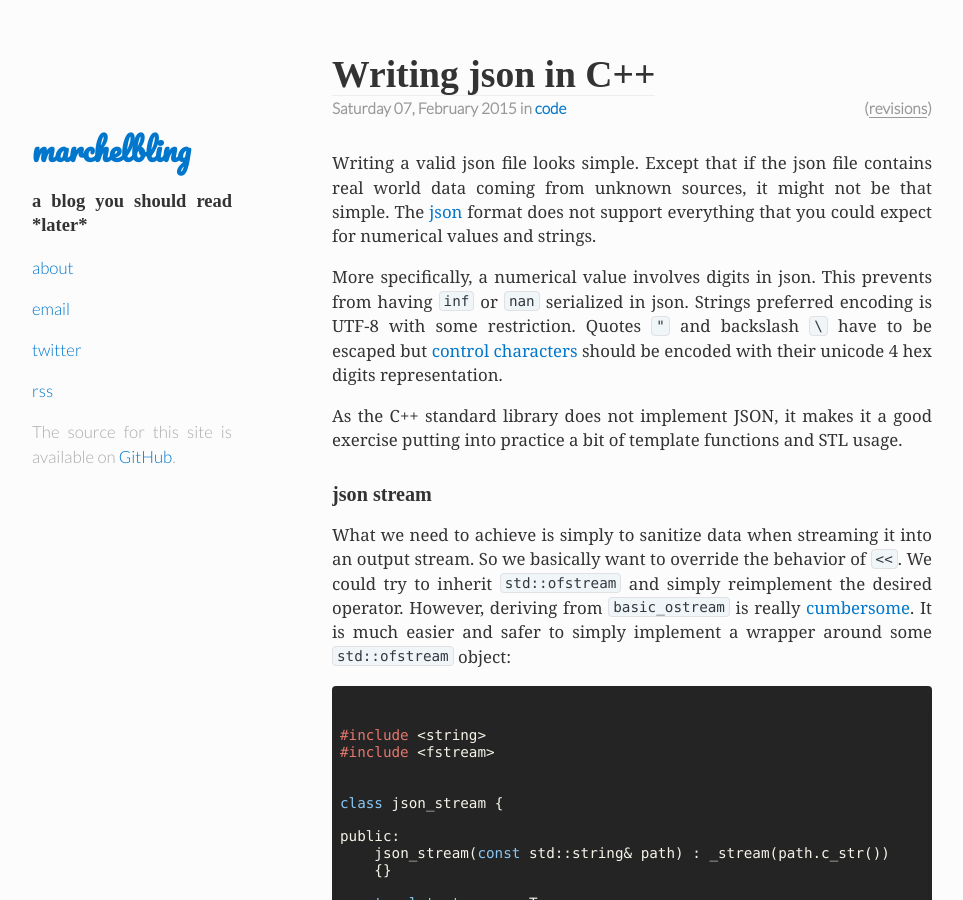
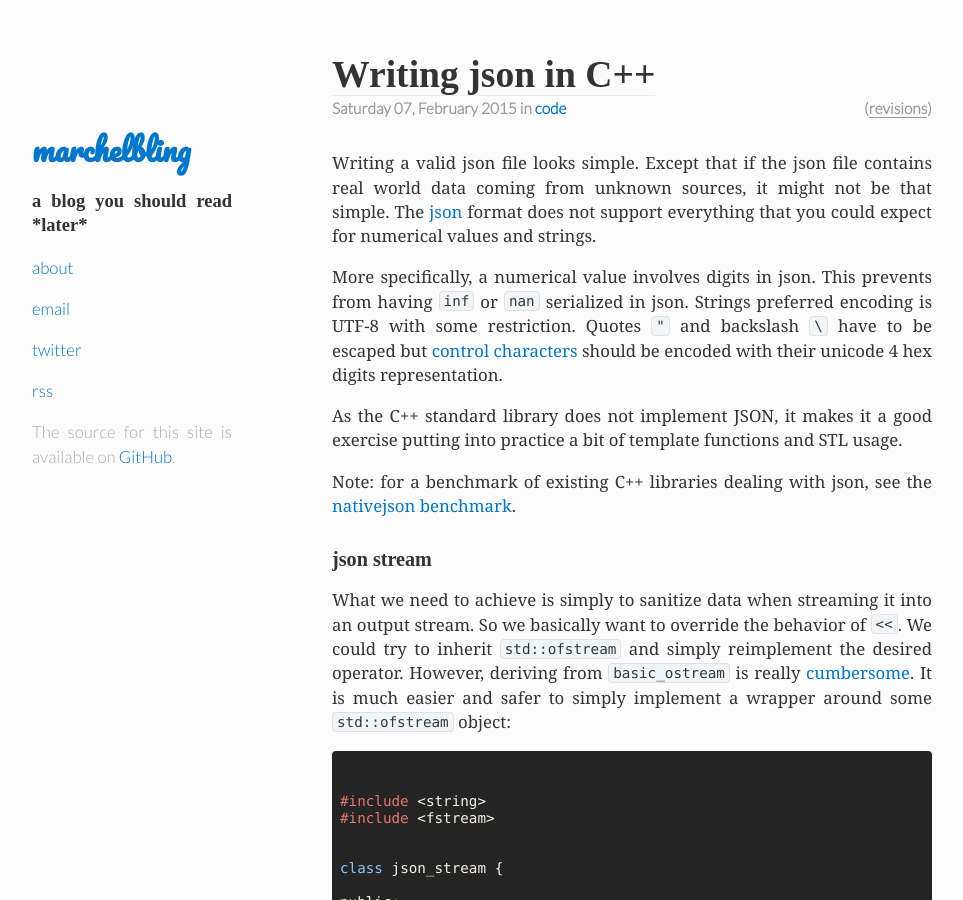
Before and after one commit to marchelbling/marc.helbling.fr, a Jekyll site: the page built from _posts/2015-02-07-writing-json-c++.md, in a window 1280 px wide and 900 px high. Shown: the whole window, without its empty margins (56-1019 px from the left). Built offline with Jekyll 4.4.1, drawn with Linux system fonts in a browser that asks for light colours; some web fonts are replaced; comment, search, counter and statistics services are not loaded.

Commit message:
Adds link to c++ json benchmark

```diff
--- a/_posts/2015-02-07-writing-json-c++.md
+++ b/_posts/2015-02-07-writing-json-c++.md
@@ -13,6 +13,7 @@ Strings preferred encoding is UTF-8 with some restriction. Quotes `"` and backsl
 
 As the C++ standard library does not implement JSON, it makes it a good exercise putting into practice a bit of template functions and STL usage.
 
+Note: for a benchmark of existing C++ libraries dealing with json, see the [nativejson benchmark](https://github.com/miloyip/nativejson-benchmark).
 
 ## json stream
 
```
